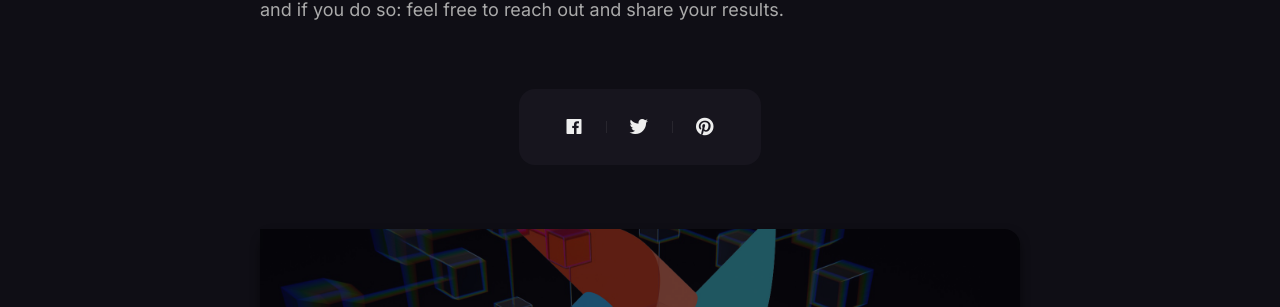
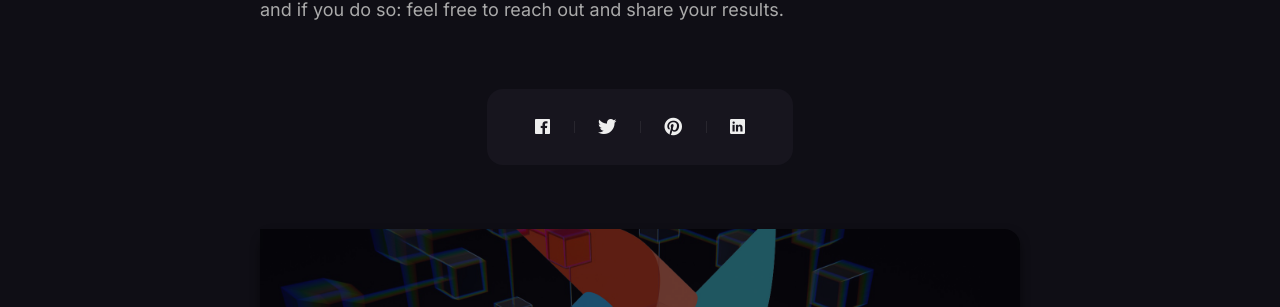
Before and after one commit to vojay-dev/vojay-dev.github.io, a Jekyll site: the page built from _posts/2024-02-18-hello-world.md, in a window 1280 px wide. Shown: the part 4196-4503 px from the top of the page. Built offline with Jekyll 4.4.1, drawn with Linux system fonts in a browser that asks for light colours; nearby versions of some CDN libraries; comment, search, counter and statistics services are not loaded.

Commit message:
Add LinkedIn share button

```diff
--- a/_layouts/post.html
+++ b/_layouts/post.html
@@ -68,10 +68,13 @@
     <div class="post__share">
       <div class="share__list">
         <a class="share__link share__facebook" href="https://www.facebook.com/sharer/sharer.php?u={{ site.url }}{{ site.baseurl }}{{ page.url }}" onclick="window.open(this.href, 'pop-up', 'left=20,top=20,width=500,height=500,toolbar=1,resizable=0'); return false;" title="Share on Facebook" rel="nofollow"><i class="ion ion-logo-facebook"></i></a>
-
         <a class="share__link share__twitter" href="https://twitter.com/intent/tweet?text={{ page.title | uri_escape }}&url={{ site.url }}{{ site.baseurl }}{{ page.url }}" onclick="window.open(this.href, 'pop-up', 'left=20,top=20,width=500,height=500,toolbar=1,resizable=0'); return false;" title="Share on Twitter" rel="nofollow"><i class="ion ion-logo-twitter"></i></a>
-
         <a class="share__link share__pinterest" href="http://pinterest.com/pin/create/button/?url={{ site.url }}{{ page.url }}&amp;media={{ site.url }}{{ site.baseurl }}{{ page.image }}&amp;description={{ page.title | uri_escape }}" onclick="window.open(this.href, 'pop-up', 'left=20,top=20,width=900,height=500,toolbar=1,resizable=0'); return false;" title="Share on Pinterest" rel="nofollow"><i class="ion ion-logo-pinterest"></i></a>
+        <a class="share__link share__linkedin" href="https://www.linkedin.com/shareArticle?mini=true&url={{ site.url }}{{ site.baseurl }}{{ page.url }}&title={{ page.title }}&summary={{ page.description }}&source={{ site.title }}"
+            onclick="window.open(this.href, 'pop-up', 'left=20,top=20,width=500,height=500,toolbar=1,resizable=0'); return false;"
+            title="Share on LinkedIn" >
+            <i class="ion ion-logo-linkedin"></i>
+        </a>
       </div>
     </div>
 
```
